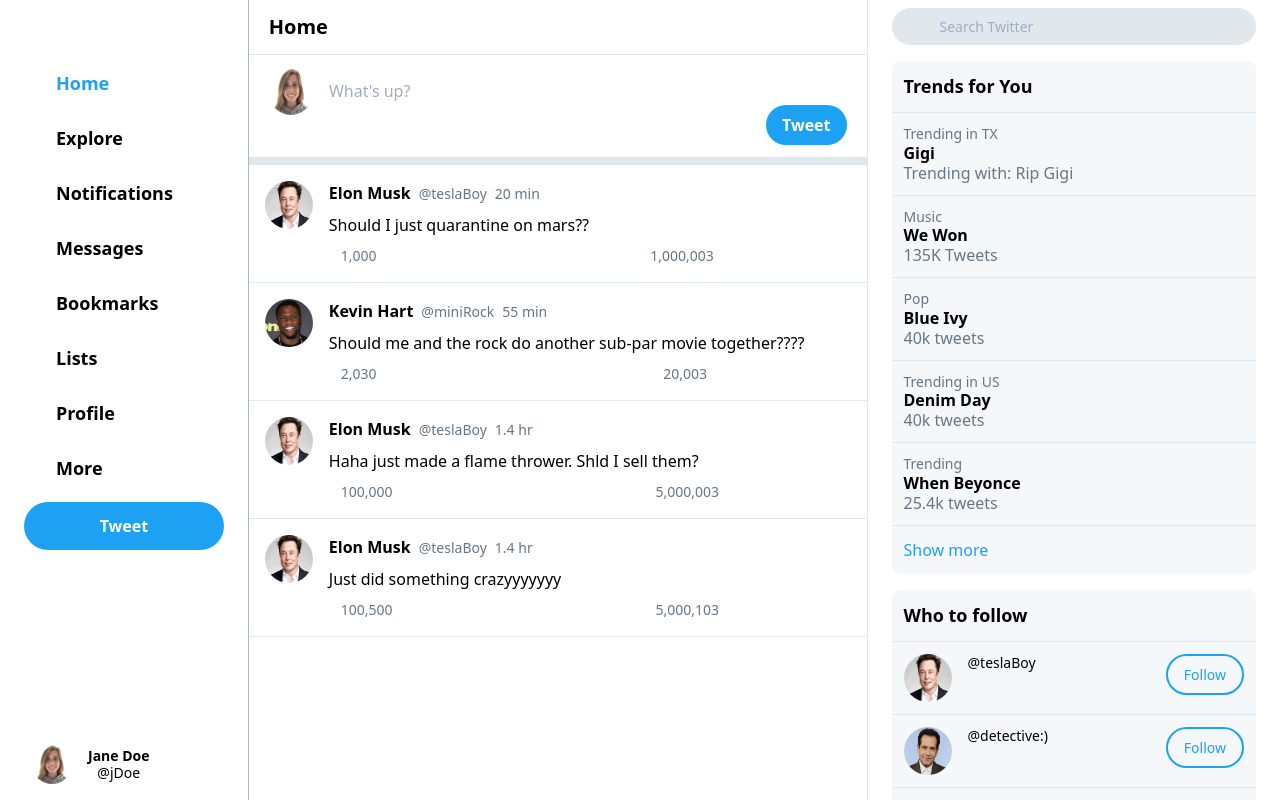
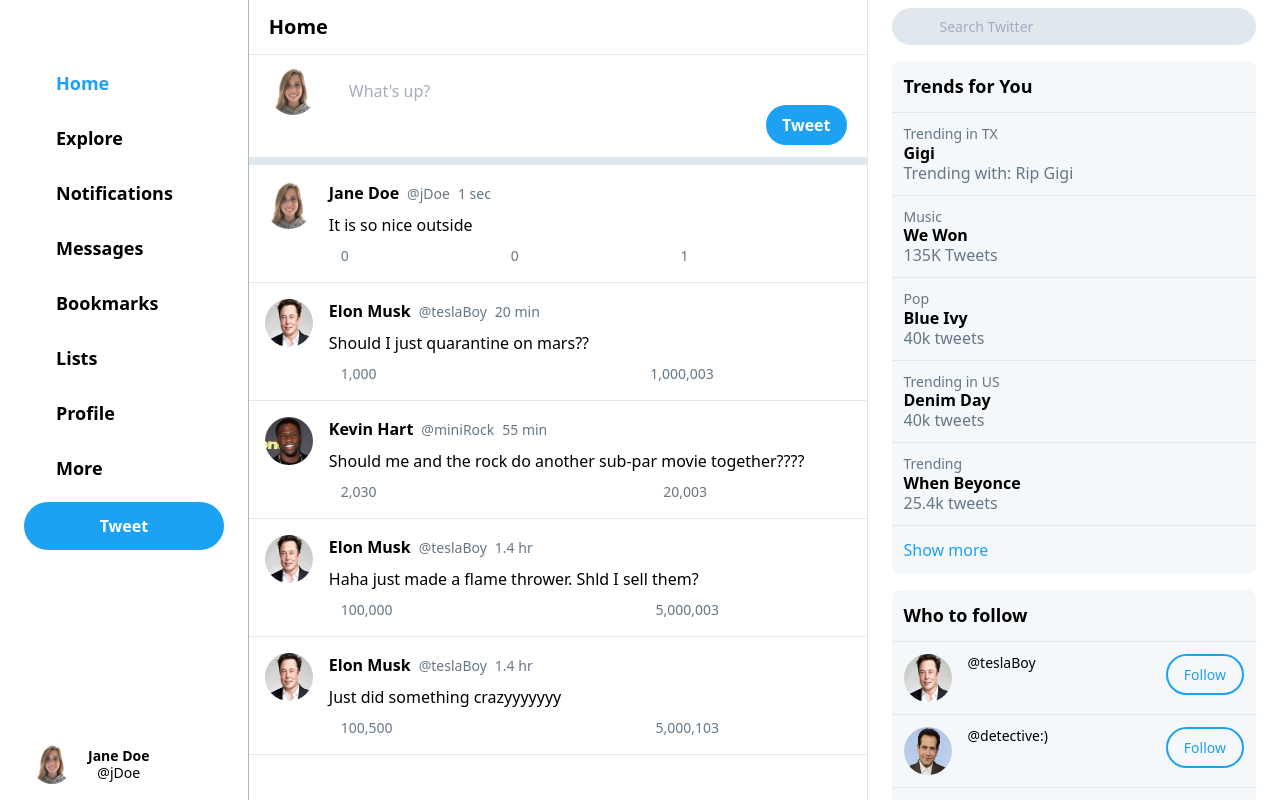
Before and after one commit to adawag-jef/twitter-clone-tailwindcss-react, a React (Create React App) app: page / in a window 1280 px wide. Built offline with nearby package versions, Linux system fonts and the light colour scheme; the HTML template or start-up script is replaced by a standard one.

Commit message:
simple tweet functionality

```diff
--- a/src/App.js
+++ b/src/App.js
@@ -74,6 +74,22 @@
 
   const [id, setId] = useState("home");
   const [dropdown, setDropdown] = useState(false);
+  const [tweets, setTweets] = useState([
+    {
+      content: "It is so nice outside",
+    },
+  ]);
+  const [tweet, setTweet] = useState({ content: "" });
+
+  const handleChange = (e) => {
+    setTweet({ [e.target.name]: e.target.value });
+  };
+
+  const handleSubmit = (e) => {
+    e.preventDefault();
+    setTweets([tweet, ...tweets]);
+    setTweet({ content: "" });
+  };
 
   return (
     <div className="flex h-screen w-full">
@@ -155,21 +171,24 @@
       </div>
 
       {/* tweets */}
-      <div className="w-1/2 h-full overflow-y-scroll">
+      <div className="lg:w-1/2 w-4/5 h-full overflow-y-scroll">
         <div className="px-5 py-3 border-b border-lighter flex items-center justify-between">
           <h1 className="text-xl font-bold">Home</h1>
           <i className="far fa-star text-xl text-blue"></i>
         </div>
         <div className="px-5 py-3 border-b-8 border-lighter flex">
-          <div>
+          <div className="flex-none mr-4">
             <img
               src="./images/profile.png"
               alt="profile pic"
-              className="w-12 h-12 rounded-full border-lighter"
+              className="h-12 w-12 rounded-full flex-none"
             />
           </div>
-          <form className="w-full px-4 relative">
+          <form className="w-full px-4 relative" onSubmit={handleSubmit}>
             <textarea
+              name="content"
+              onChange={handleChange}
+              value={tweet.content}
               placeholder="What's up?"
               className="w-full mt-3 pb-3 focus:outline-none"
             ></textarea>
@@ -179,11 +198,54 @@
               <i className="text-lg text-blue mr-4 far fa-chart-bar"></i>
               <i className="text-lg text-blue mr-4 far fa-smile"></i>
             </div>
-            <button className="absolute bottom-0 right-0 h-10 px-4 text-white font-semibold bg-blue hover:bg-darkblue rounded-full focus:outline-none">
+            <button
+              type="submit"
+              className="absolute bottom-0 right-0 h-10 px-4 text-white font-semibold bg-blue hover:bg-darkblue rounded-full focus:outline-none"
+            >
               Tweet
             </button>
           </form>
         </div>
+        {tweets.map((tweet) => (
+          <div className="flex flex-col-reverse">
+            <div className="w-full p-4 border-b hover:bg-lighter flex">
+              <div className="flex-none mr-4">
+                <img
+                  src="./images/profile.png"
+                  alt="profile pic"
+                  className="h-12 w-12 rounded-full flex-none"
+                />
+              </div>
+              <div className="w-full">
+                <div className="flex items-center w-full">
+                  <p className="font-semibold"> Jane Doe </p>
+                  <p className="text-sm text-dark ml-2"> @jDoe </p>
+                  <p className="text-sm text-dark ml-2"> 1 sec </p>
+                  <i className="fas fa-angle-down text-dark ml-auto"></i>
+                </div>
+                <p className="py-2">{tweet.content}</p>
+                <div className="flex items-center justify-between w-full">
+                  <div className="flex items-center text-sm text-dark">
+                    <i className="far fa-comment mr-3"></i>
+                    <p> 0 </p>
+                  </div>
+                  <div className="flex items-center text-sm text-dark">
+                    <i className="fas fa-retweet mr-3"></i>
+                    <p> 0 </p>
+                  </div>
+                  <div className="flex items-center text-sm text-dark">
+                    <i className="fas fa-heart mr-3"></i>
+                    <p> 1 </p>
+                  </div>
+                  <div className="flex items-center text-sm text-dark">
+                    <i className="fas fa-share-square mr-3"></i>
+                  </div>
+                </div>
+              </div>
+            </div>
+          </div>
+        ))}
+
         {following.map((follow) => (
           <div className="w-full p-4 border-b hover:bg-lighter flex">
             <div className="flex-none mr-4">
```
